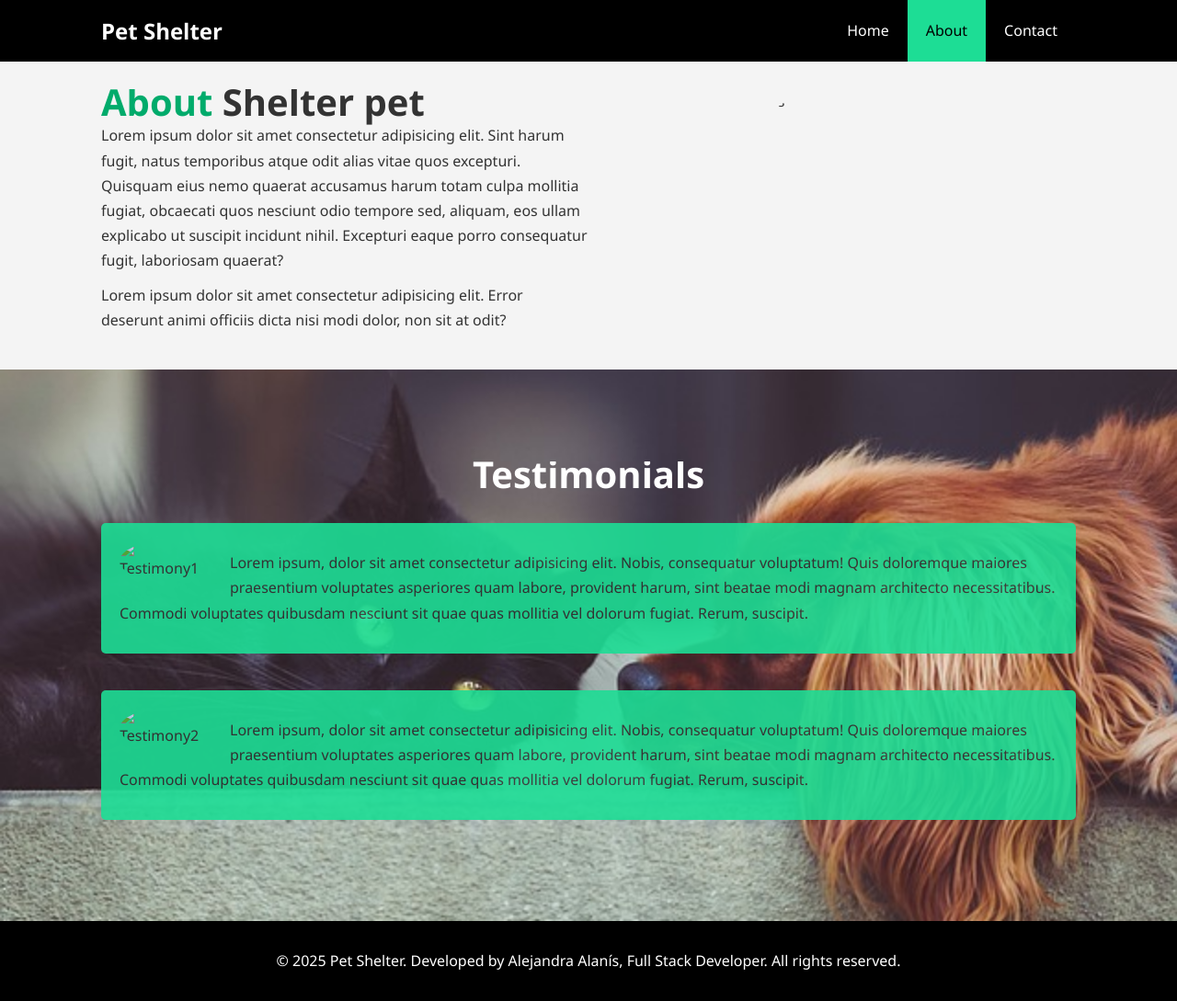
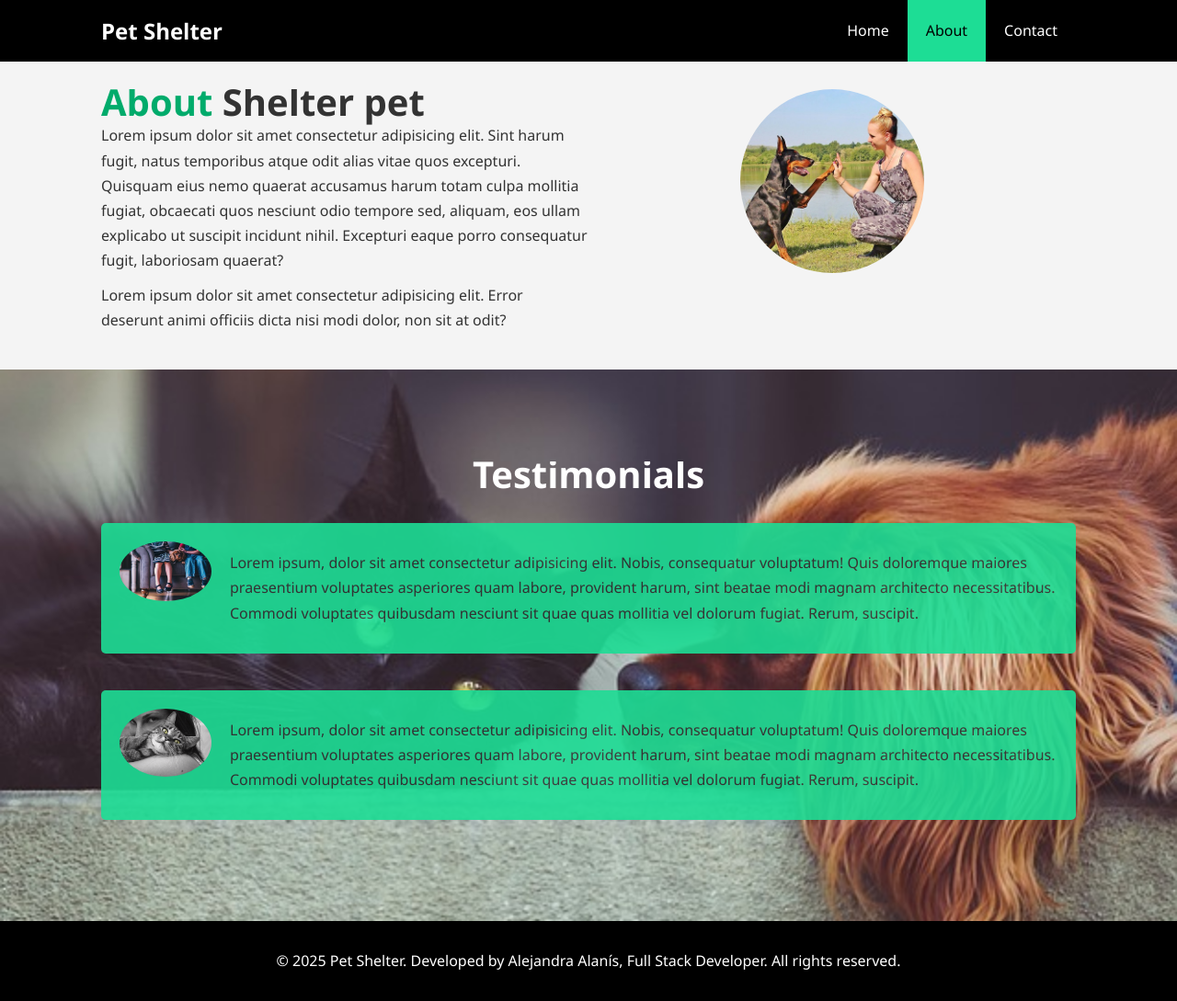
Before and after one commit to aalanissn/Frontend, a plain HTML site: page docs/petshelter/about.html in a window 1280 px wide. Shown: the whole page at 92% size. Drawn offline with Linux system fonts and the light colour scheme.

Commit message:
se agregan imagenes a página

```diff
--- a/docs/petshelter/about.html
+++ b/docs/petshelter/about.html
@@ -35,7 +35,7 @@
         <p>Lorem ipsum dolor sit amet consectetur adipisicing elit. Error deserunt animi officiis dicta nisi modi dolor, non sit at odit?</p>
     </div>
     <div class="info-right">
-        <img src="/scr/img/pets.jpg" alt="pets">
+        <img src="./img/pets.jpg" alt="pets">
     </div>
 </div>
 </section>
@@ -46,12 +46,12 @@
     <div class="container">
         <h2 class="l-heading">Testimonials</h2>
         <div class="testimonial bg-primary">
-            <img src="/scr/img/testimony1.jpg" alt="Testimony1">
+            <img src="./img/testimony1.jpg" alt="Testimony1">
             <p>Lorem ipsum, dolor sit amet consectetur adipisicing elit. Nobis, consequatur voluptatum! Quis doloremque maiores praesentium voluptates asperiores quam labore, provident harum, sint beatae modi magnam architecto necessitatibus. Commodi voluptates quibusdam nesciunt sit quae quas mollitia vel dolorum fugiat. Rerum, suscipit.</p>
         </div>
 
         <div class="testimonial bg-primary">
-            <img src="/scr/img/testimony2.jpg" alt="Testimony2">
+            <img src="./img/testimony2.jpg" alt="Testimony2">
             <p>Lorem ipsum, dolor sit amet consectetur adipisicing elit. Nobis, consequatur voluptatum! Quis doloremque maiores praesentium voluptates asperiores quam labore, provident harum, sint beatae modi magnam architecto necessitatibus. Commodi voluptates quibusdam nesciunt sit quae quas mollitia vel dolorum fugiat. Rerum, suscipit.</p>
         </div>
     </div>
```
